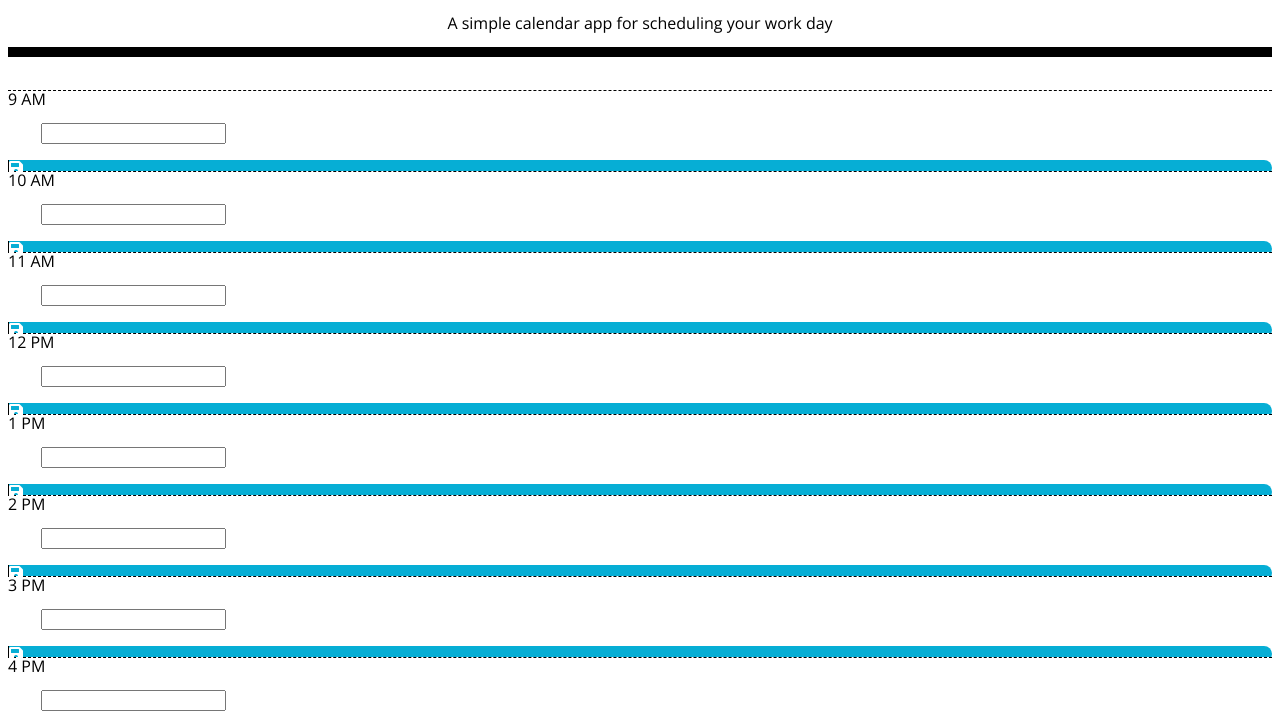
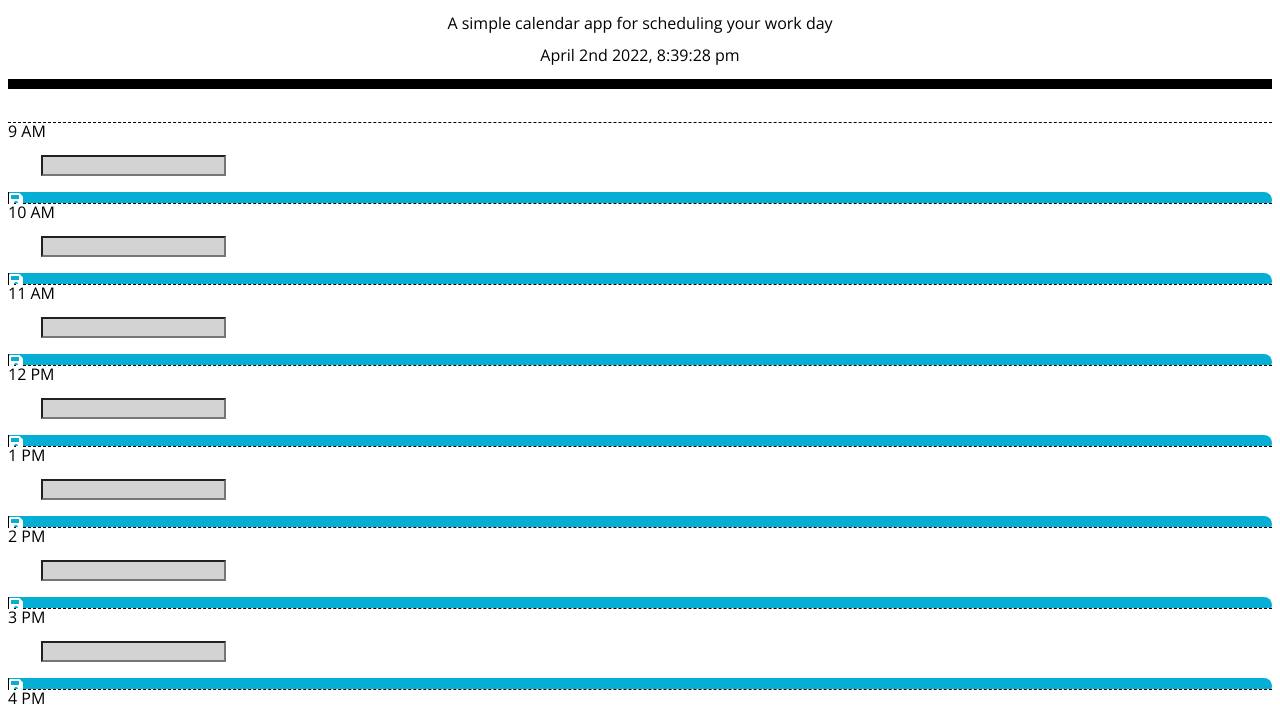
Before and after one commit to JamesHuang0/Work-Day-Scheduler, a plain HTML site: page index.html in a window 1280 px wide. Shown: the part 60-779 px from the top of the page. Drawn offline with nearby package versions, Linux system fonts and the light colour scheme; files that its build step writes are made by us from their sources.

Commit message:
adding js

```diff
--- a/assets/js/script.js
+++ b/assets/js/script.js
@@ -4,12 +4,53 @@ var saveBtn = $(".saveBtn");
 var currentHour = moment().format("HH");
 var currentHourInt = parseInt(currentHour);
 
-$("#nineRow").attr("data-time", moment("9:00 am", "h:mm a").format("HH"));
-$("#tenRow").attr("data-time", moment("10:00 am", "hh:mm a").format("HH"));
-$("#elevenRow").attr("data-time", moment("11:00 am", "hh:mm a").format("HH"));
-$("#twelveRow").attr("data-time", moment("12:00 pm", "hh:mm a").format("HH"));
-$("#oneRow").attr("data-time", moment("1:00 pm", "h:mm a").format("HH"));
-$("#twoRow").attr("data-time", moment("2:00 pm", "h:mm a").format("HH"));
-$("#threeRow").attr("data-time", moment("3:00 pm", "h:mm a").format("HH"));
-$("#fourRow").attr("data-time", moment("4:00 pm", "h:mm a").format("HH"));
-$("#fiveRow").attr("data-time", moment("5:00 pm", "h:mm a").format("HH"));
+$("#9Row").attr("data-time", moment("9:00 am", "h:mm a").format("HH"));
+$("#10Row").attr("data-time", moment("10:00 am", "hh:mm a").format("HH"));
+$("#11Row").attr("data-time", moment("11:00 am", "hh:mm a").format("HH"));
+$("#12Row").attr("data-time", moment("12:00 pm", "hh:mm a").format("HH"));
+$("#1Row").attr("data-time", moment("1:00 pm", "h:mm a").format("HH"));
+$("#2Row").attr("data-time", moment("2:00 pm", "h:mm a").format("HH"));
+$("#3Row").attr("data-time", moment("3:00 pm", "h:mm a").format("HH"));
+$("#4Row").attr("data-time", moment("4:00 pm", "h:mm a").format("HH"));
+$("#5Row").attr("data-time", moment("5:00 pm", "h:mm a").format("HH"));
+
+$(document).ready(function () {
+    renderPlans();
+
+    $("#currentDay").append();
+
+    function addDate() {
+        $("#currentDay").html(moment().format('MMMM Do YYYY, h:mm:ss a'));
+    } setInterval(addDate, 1000);
+
+    for (var i = 0; i <= 12; i++) {
+
+        var inputHour = $("#" + i + "Row").attr("data-time");
+        var inputHourInt = parseInt(inputHour);
+
+        if (currentHourInt > inputHourInt) {
+            $("#" + i + "Row").addClass("past");
+        }
+
+        if (currentHourInt === inputHourInt) {
+            $("#" + i + "Row").addClass("present");
+        }
+
+        if (currentHourInt < inputHourInt) {
+            $("#" + i + "Row").addClass("future");
+        }
+    }
+
+    saveBtn.on("click", function () {
+
+        var rowHour = $(this).attr("data-hour");
+        var input = $("#" + rowHour + "Row").val();
+        localStorage.setItem(rowHour, input);
+    });
+
+    function renderPlans() {
+        for (var i = 0; i <= 12; i++) {
+            $
+        }
+    }
+})
--- a/index.html
+++ b/index.html
@@ -32,55 +32,55 @@
       <!-- Timeblocks go here -->
       <div class="row">
         <div class="col-lg-1 pt-4 hour">9 AM</div>
-        <input id="nineRow" class="user-event-input col-lg-10 event input block">
+        <input id="9Row" class="user-event-input col-lg-10 event input block">
         <div class="col-lg-1 saveBtn" data-hour=9><i class="fas fa-save"></i></div>
       </div>
 
       <div class="row">
         <div class="col-lg-1 pt-4 hour">10 AM</div>
-        <input id="tenRow" class="user-event-input col-lg-10 event input block">
+        <input id="10Row" class="user-event-input col-lg-10 event input block">
         <div class="col-lg-1 saveBtn" data-hour=10><i class="fas fa-save"></i></div>
       </div>
 
       <div class="row">
         <div class="col-lg-1 pt-4 hour">11 AM</div>
-        <input id="elevenRow" class="user-event-input col-lg-10 event input block">
+        <input id="11Row" class="user-event-input col-lg-10 event input block">
         <div class="col-lg-1 saveBtn" data-hour=11><i class="fas fa-save"></i></div>
       </div>
 
       <div class="row">
         <div class="col-lg-1 pt-4 hour">12 PM</div>
-        <input id="twelveRow" class="user-event-input col-lg-10 event input block">
+        <input id="12Row" class="user-event-input col-lg-10 event input block">
         <div class="col-lg-1 saveBtn" data-hour=12><i class="fas fa-save"></i></div>
       </div>
 
       <div class="row">
         <div class="col-lg-1 pt-4 hour">1 PM</div>
-        <input id="oneRow" class="user-event-input col-lg-10 event input block">
+        <input id="1Row" class="user-event-input col-lg-10 event input block">
         <div class="col-lg-1 saveBtn" data-hour=1><i class="fas fa-save"></i></div>
       </div>
 
       <div class="row">
         <div class="col-lg-1 pt-4 hour">2 PM</div>
-        <input id="twoRow" class="user-event-input col-lg-10 event input block">
+        <input id="2Row" class="user-event-input col-lg-10 event input block">
         <div class="col-lg-1 saveBtn" data-hour=2><i class="fas fa-save"></i></div>
       </div>
 
       <div class="row">
         <div class="col-lg-1 pt-4 hour">3 PM</div>
-        <input id="threeRow" class="user-event-input col-lg-10 event input block">
+        <input id="3Row" class="user-event-input col-lg-10 event input block">
         <div class="col-lg-1 saveBtn" data-hour=3><i class="fas fa-save"></i></div>
       </div>
 
       <div class="row">
         <div class="col-lg-1 pt-4 hour">4 PM</div>
-        <input id="fourRow" class="user-event-input col-lg-10 event input block">
+        <input id="4Row" class="user-event-input col-lg-10 event input block">
         <div class="col-lg-1 saveBtn" data-hour=4><i class="fas fa-save"></i></div>
       </div>
 
       <div class="row">
         <div class="col-lg-1 pt-4 hour">5 PM</div>
-        <input id="fiveRow" class="user-event-input col-lg-10 event input block">
+        <input id="5Row" class="user-event-input col-lg-10 event input block">
         <div class="col-lg-1 saveBtn" data-hour=5><i class="fas fa-save"></i></div>
       </div>
 
```
